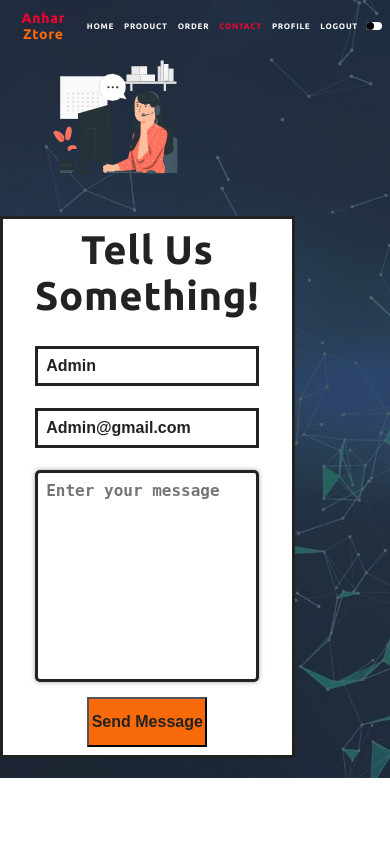
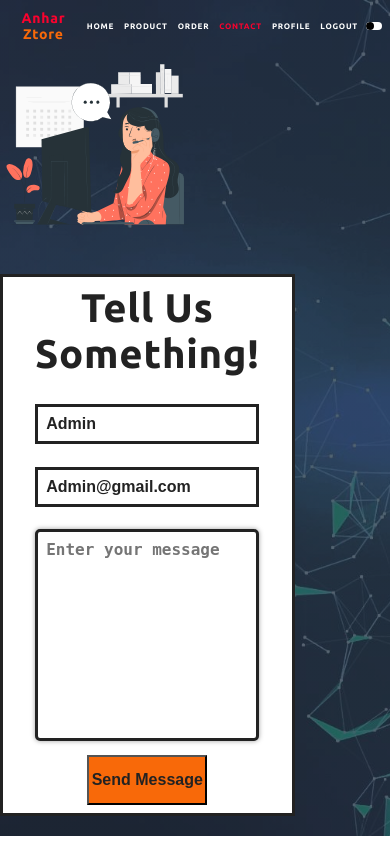
Before and after one commit to Anhar12/PA-WEB, a PHP site: page /kontak.php in a window 390 px wide. Run offline with PHP 8.4, Linux system fonts and the light colour scheme; a user stored in the database is signed in; data comes from the database, SQL or seed files in the repository; some libraries are stand-ins or nearby versions.

Commit message:
Update kontak.php

```diff
--- a/kontak.php
+++ b/kontak.php
@@ -85,6 +85,12 @@ if (isset($_SESSION["username"])){
     .btn{
       background-color: #f86909;
       color:#222;
+    }
+    @media (max-width: 745px){
+      .contact .row .image img{
+        width: 100%;
+        padding: 0;
+      }
     }
     </style>
   </head>
```
